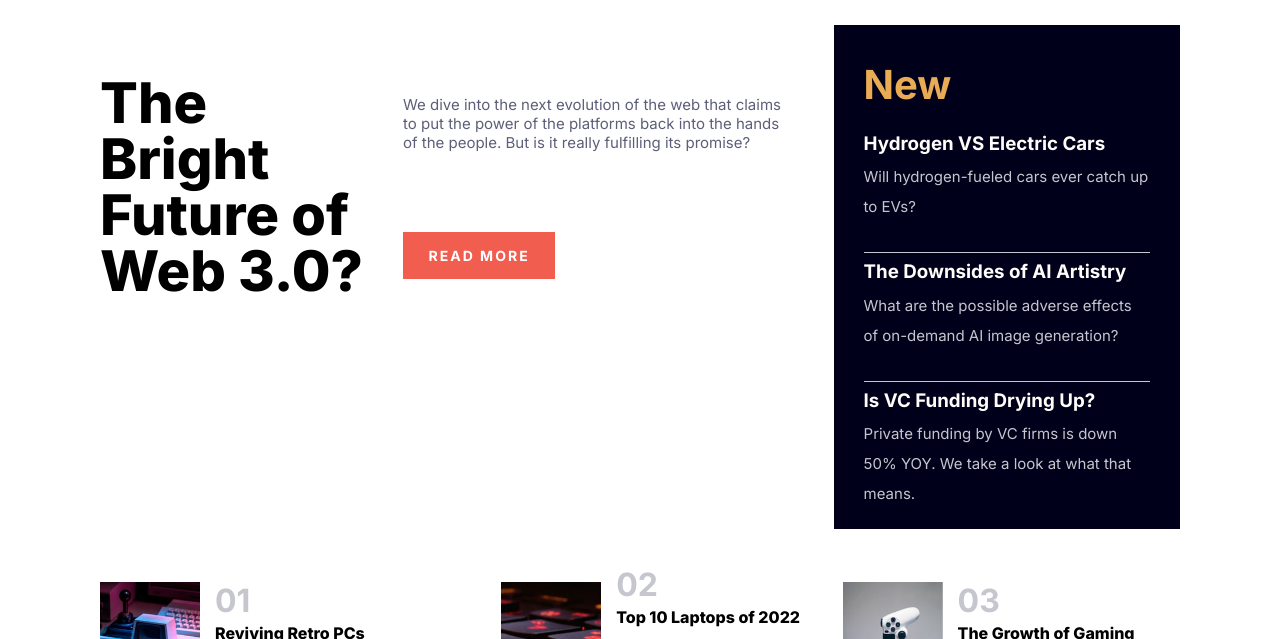
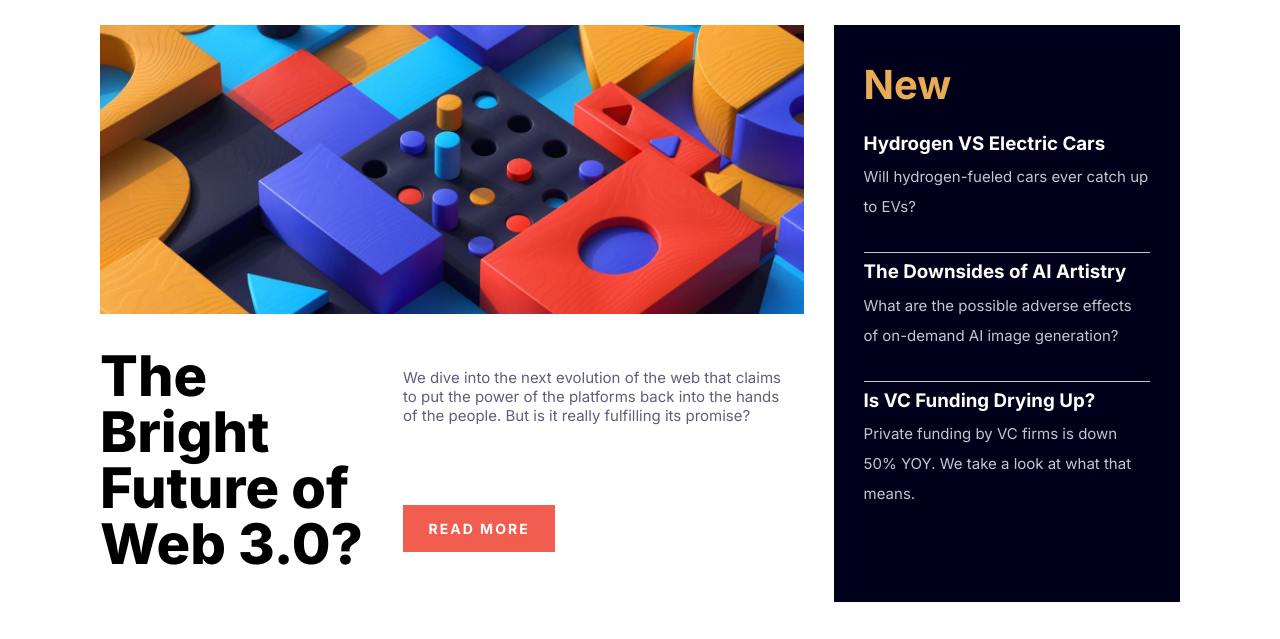
Before and after one commit to sumajestad44/news-homepage-challenge-, a plain HTML site: page index.html in a window 1280 px wide. Shown: the part 93-732 px from the top of the page. Drawn offline with Linux system fonts and the light colour scheme; the site is published under a folder, as on GitHub Pages, so addresses that start at the root find nothing.

Commit message:
image error resolved

```diff
--- a/index.html
+++ b/index.html
@@ -87,7 +87,7 @@
 
       <div class="big-container">
         <div class="flex-container">
-          <img src="/assets/images/image-web-3-desktop.jpg" alt="">
+          <img src="./assets/images/image-web-3-desktop.jpg" alt="">
 
           <div class="presentation">
             <h1>The Bright Future of Web 3.0?</h1>
```
